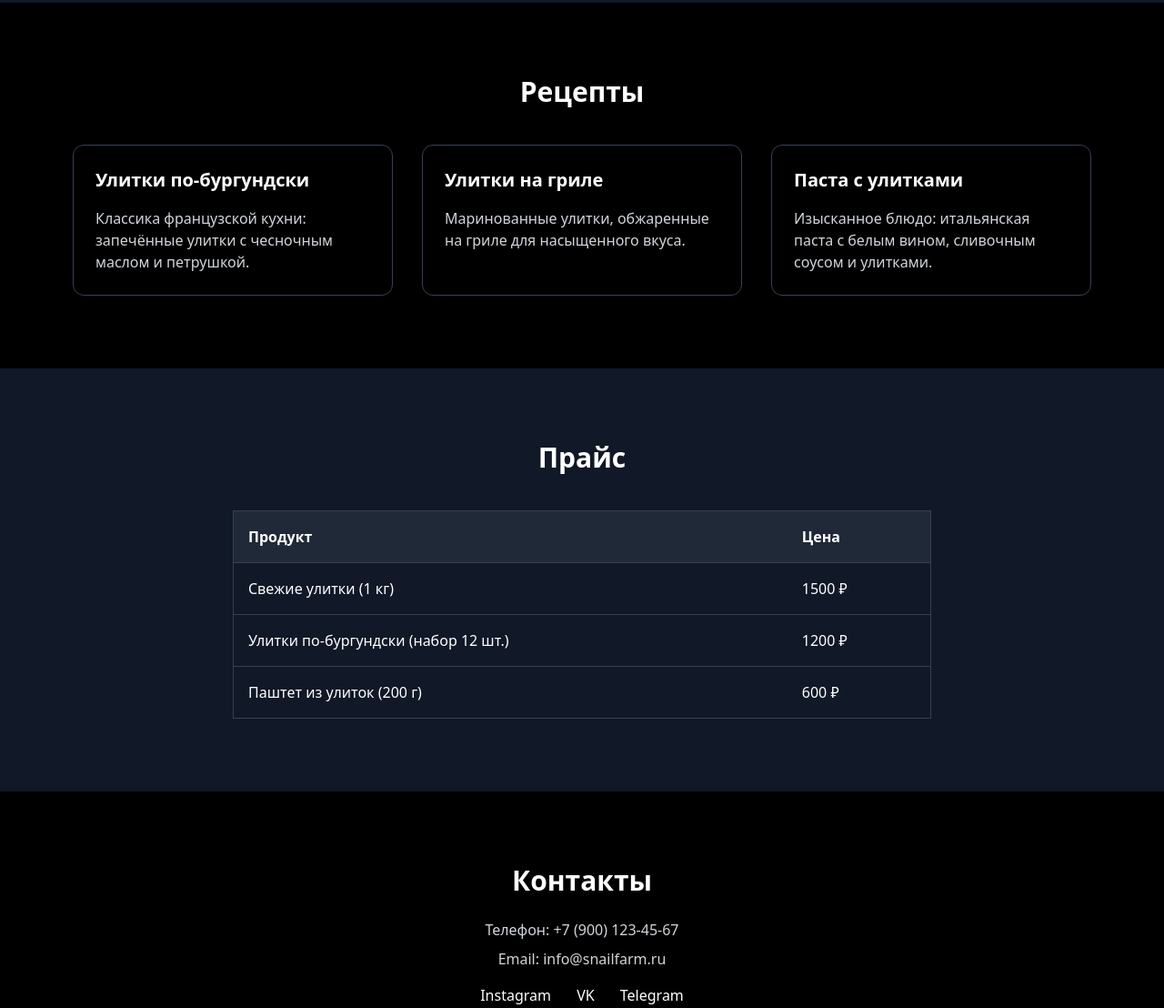
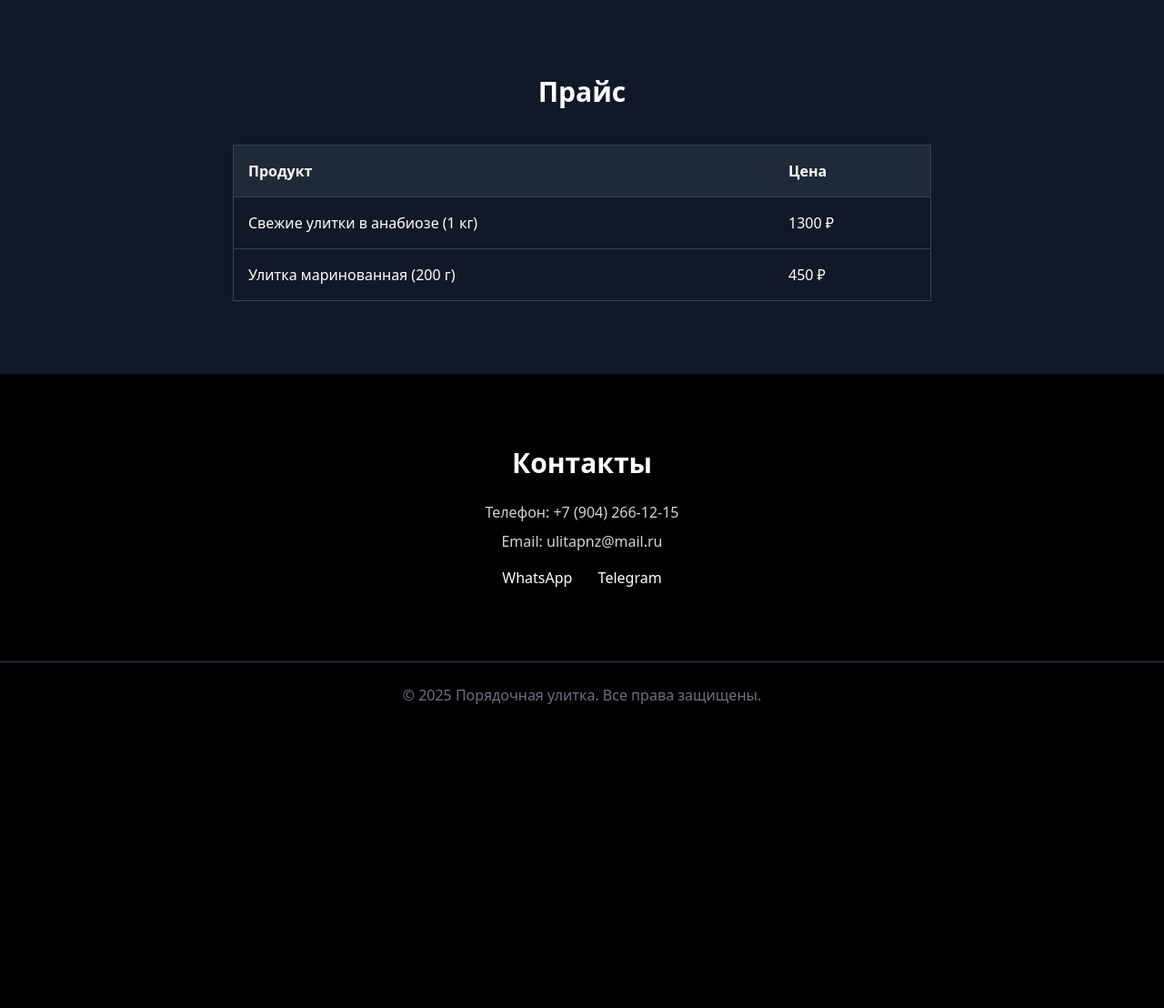
Before and after one commit to grozov2/snail-farm, a plain HTML site: page index.html in a window 1280 px wide. Shown: the part 878-1986 px from the top of the page at 91% size. After the commit the page ends 1678 px from the top, so only its background shows below. Drawn offline with nearby package versions, Linux system fonts and the light colour scheme.

Commit message:
Add files via upload

```diff
--- a/index.html
+++ b/index.html
@@ -15,11 +15,11 @@
       <h1 class="text-2xl font-bold tracking-wide">Порядочная улитка</h1>
     </div>
     <nav class="space-x-6">
-      <a href="#about" class="hover:text-gray-400">О нас</a>
-      <a href="#gallery" class="hover:text-gray-400">Ферма</a>
-      <a href="#recipes" class="hover:text-gray-400">Рецепты</a>
-      <a href="#price" class="hover:text-gray-400">Прайс</a>
-      <a href="#contacts" class="hover:text-gray-400">Контакты</a>
+  <!--     <a href="#about" class="hover:text-gray-400">О нас</a>-->
+    <!--     <a href="#gallery" class="hover:text-gray-400">Ферма</a>-->
+     <!--   <a href="#recipes" class="hover:text-gray-400">Рецепты</a>-->
+     <!--     <a href="#price" class="hover:text-gray-400">Прайс</a>-->
+     <!--     <a href="#contacts" class="hover:text-gray-400">Контакты</a>-->
     </nav>
   </header>
 
@@ -27,8 +27,8 @@
   <section id="about" class="max-w-3xl mx-auto text-center py-20">
     <h2 class="text-3xl font-bold mb-6">Добро пожаловать в «Порядочную улитку»</h2>
     <p class="text-lg text-gray-300">
-      Наша ферма выращивает экологически чистых виноградных улиток. Мы ценим качество,
-      заботимся о традициях и предлагаем вам попробовать свежие продукты и изысканные блюда.
+      Наша ферма выращивает экологически чистых улиток Мюллер. Мы ценим качество,
+      заботимся о вкусе и предлагаем вам попробовать свежие продукты и изысканные блюда.
     </p>
   </section>
 
@@ -42,24 +42,7 @@
     </div>
   </section>
 
-  <!-- Рецепты -->
-  <section id="recipes" class="py-20">
-    <h2 class="text-3xl font-bold text-center mb-10">Рецепты</h2>
-    <div class="grid grid-cols-1 md:grid-cols-3 gap-8 max-w-6xl mx-auto px-4">
-      <div class="border border-gray-700 rounded-xl p-6">
-        <h3 class="text-xl font-semibold mb-4">Улитки по-бургундски</h3>
-        <p class="text-gray-300">Классика французской кухни: запечённые улитки с чесночным маслом и петрушкой.</p>
-      </div>
-      <div class="border border-gray-700 rounded-xl p-6">
-        <h3 class="text-xl font-semibold mb-4">Улитки на гриле</h3>
-        <p class="text-gray-300">Маринованные улитки, обжаренные на гриле для насыщенного вкуса.</p>
-      </div>
-      <div class="border border-gray-700 rounded-xl p-6">
-        <h3 class="text-xl font-semibold mb-4">Паста с улитками</h3>
-        <p class="text-gray-300">Изысканное блюдо: итальянская паста с белым вином, сливочным соусом и улитками.</p>
-      </div>
-    </div>
-  </section>
+
 
   <!-- Прайс -->
   <section id="price" class="py-20 bg-gray-900">
@@ -74,16 +57,13 @@
         </thead>
         <tbody>
           <tr class="border-t border-gray-700">
-            <td class="p-4">Свежие улитки (1 кг)</td>
-            <td class="p-4">1500 ₽</td>
+            <td class="p-4">Свежие улитки в анабиозе (1 кг)</td>
+            <td class="p-4">1300 ₽</td>
           </tr>
+
           <tr class="border-t border-gray-700">
-            <td class="p-4">Улитки по-бургундски (набор 12 шт.)</td>
-            <td class="p-4">1200 ₽</td>
-          </tr>
-          <tr class="border-t border-gray-700">
-            <td class="p-4">Паштет из улиток (200 г)</td>
-            <td class="p-4">600 ₽</td>
+            <td class="p-4">Улитка маринованная (200 г)</td>
+            <td class="p-4">450 ₽</td>
           </tr>
         </tbody>
       </table>
@@ -93,12 +73,14 @@
   <!-- Контакты -->
   <section id="contacts" class="py-20 text-center">
     <h2 class="text-3xl font-bold mb-6">Контакты</h2>
-    <p class="text-gray-300 mb-2">Телефон: +7 (900) 123-45-67</p>
-    <p class="text-gray-300 mb-2">Email: info@snailfarm.ru</p>
+    <p class="text-gray-300 mb-2">Телефон: +7 (904) 266-12-15</p>
+    <p class="text-gray-300 mb-2">Email: ulitapnz@mail.ru</p>
     <div class="space-x-6 mt-4">
-      <a href="#" class="hover:text-gray-400">Instagram</a>
-      <a href="#" class="hover:text-gray-400">VK</a>
-      <a href="#" class="hover:text-gray-400">Telegram</a>
+
+     <div class="space-x-6 mt-4">
+  <a href="https://wa.me/79042661215" target="_blank" class="hover:text-gray-400">WhatsApp</a>
+  <a href="https://t.me/ulitkomaniapnz" target="_blank" class="hover:text-gray-400">Telegram</a>
+</div>
     </div>
   </section>
 
```
